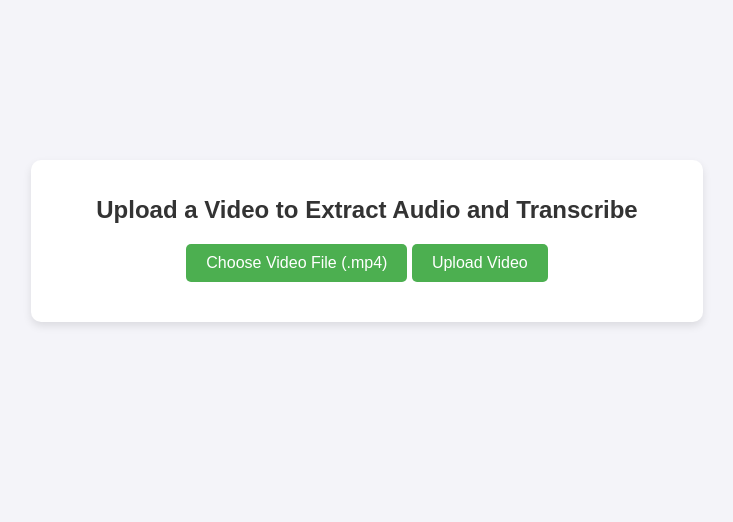
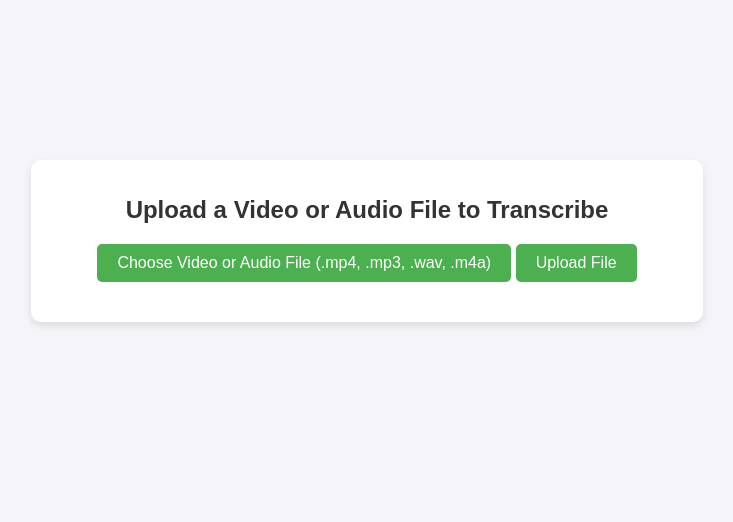
Before and after one commit to maruf1921/video-transcription-wpm-calculator, a Flask app: page / in a window 1280 px wide. Shown: the part 167-689 px from the top of the page, without its empty margins (273-1006 px from the left). Run offline with Flask 3, Linux system fonts and the light colour scheme.

Commit message:
added mp3

```diff
--- a/app.py
+++ b/app.py
@@ -3,15 +3,37 @@ import os
 from moviepy.editor import VideoFileClip
 import speech_recognition as sr
 from pydub import AudioSegment
+import time
 
 app = Flask(__name__)
 
-def extract_audio_from_video(video_path, audio_path):
+def convert_to_wav(input_audio_path):
+    """
+    Convert mp3, m4a to wav if necessary.
+    """
+    output_audio_path = "converted_audio.wav"
+
+    try:
+        audio = AudioSegment.from_file(input_audio_path)
+        audio.export(output_audio_path, format="wav")
+        return output_audio_path
+    except Exception as e:
+        print(f"Error converting audio: {e}")
+        return None
+
+def extract_audio_from_video(video_path):
     """
     Extract audio from video and save it as a WAV file.
     """
-    video = VideoFileClip(video_path)
-    video.audio.write_audiofile(audio_path)
+    audio_path = "extracted_audio.wav"
+    try:
+        video = VideoFileClip(video_path)
+        video.audio.write_audiofile(audio_path)
+        video.close()  # Ensure the video file is properly closed
+        return audio_path
+    except Exception as e:
+        print(f"Error extracting audio: {e}")
+        return None
 
 def transcribe_audio(audio_path):
     """
@@ -33,36 +55,51 @@ def calculate_wpm(text, duration_minutes):
     Calculate words per minute (WPM) based on the transcribed text and audio duration.
     """
     word_count = len(text.split())
-    wpm = word_count / duration_minutes
+    wpm = word_count / duration_minutes if duration_minutes > 0 else 0
     return wpm
 
 @app.route('/')
 def index():
     """
-    Render the homepage where the user can upload a video.
+    Render the homepage where the user can upload a file.
     """
     return render_template('upload.html')
 
 @app.route('/upload', methods=['POST'])
 def upload():
     """
-    Handle the video upload, audio extraction, transcription, and WPM calculation.
+    Handle file upload, audio extraction/conversion, transcription, and WPM calculation.
     """
     if 'file' not in request.files:
         return "No file part", 400
+
     file = request.files['file']
     if file.filename == '':
         return "No selected file", 400
-    if file and file.filename.endswith('.mp4'):
-        # Save the uploaded video file
-        video_path = os.path.join('uploads', file.filename)
-        if not os.path.exists('uploads'):
-            os.makedirs('uploads')
-        file.save(video_path)
 
-        # Step 1: Extract audio from the video
-        audio_path = "extracted_audio.wav"
-        extract_audio_from_video(video_path, audio_path)
+    # Allowed file extensions
+    allowed_extensions = ('.mp4', '.mp3', '.wav', '.m4a')
+
+    if file and file.filename.endswith(allowed_extensions):
+        # Save the uploaded file
+        upload_folder = 'uploads'
+        if not os.path.exists(upload_folder):
+            os.makedirs(upload_folder)
+
+        file_path = os.path.join(upload_folder, file.filename)
+        file.save(file_path)
+
+        # Add a small delay to ensure file is fully saved and closed
+        time.sleep(1)  # Sleep for 1 second
+
+        # Process based on file type
+        if file.filename.endswith('.mp4'):
+            audio_path = extract_audio_from_video(file_path)
+        else:
+            audio_path = convert_to_wav(file_path) if not file.filename.endswith('.wav') else file_path
+
+        if not audio_path:
+            return "Error processing audio file.", 500
 
         # Step 2: Transcribe the audio
         transcription = transcribe_audio(audio_path)
@@ -75,13 +112,15 @@ def upload():
         else:
             wpm = 0
 
-        # Clean up the temporary audio file
+        # Clean up temporary files with a brief delay to ensure proper closure
+        time.sleep(1)  # Sleep for 1 second to ensure the file is closed
         os.remove(audio_path)
+        os.remove(file_path)
 
         # Return the result as HTML
         return render_template('result.html', transcription=transcription, wpm=wpm)
 
-    return "Invalid file format. Only .mp4 files are allowed.", 400
+    return "Invalid file format. Only .mp4, .mp3, .wav, .m4a files are allowed.", 400
 
 if __name__ == "__main__":
     app.run(debug=True)
--- a/templates/upload.html
+++ b/templates/upload.html
@@ -3,25 +3,25 @@
 <head>
     <meta charset="UTF-8">
     <meta name="viewport" content="width=device-width, initial-scale=1.0">
-    <title>Upload Video for Transcription</title>
+    <title>Upload File for Transcription</title>
     <link rel="stylesheet" href="/static/css/styles.css">
 </head>
 <body>
     <div class="container">
-        <h1>Upload a Video to Extract Audio and Transcribe</h1>
+        <h1>Upload a Video or Audio File to Transcribe</h1>
         <form action="/upload" method="post" enctype="multipart/form-data">
             <label for="file-upload" class="custom-file-upload">
-                Choose Video File (.mp4)
+                Choose Video or Audio File (.mp4, .mp3, .wav, .m4a)
             </label>
-            <input type="file" name="file" id="file-upload" accept=".mp4" required style="display: none;">
-            <button type="submit">Upload Video</button>
+            <input type="file" name="file" id="file-upload" accept=".mp4, .mp3, .wav, .m4a" required style="display: none;">
+            <button type="submit">Upload File</button>
         </form>
     </div>
 
     <script>
         // Optional: Update label text dynamically based on selected file
         document.getElementById('file-upload').addEventListener('change', function(e) {
-            var fileName = e.target.files[0] ? e.target.files[0].name : 'Choose Video File (.mp4)';
+            var fileName = e.target.files[0] ? e.target.files[0].name : 'Choose Video or Audio File (.mp4, .mp3, .wav, .m4a)';
             document.querySelector('.custom-file-upload').textContent = fileName;
         });
     </script>
```
